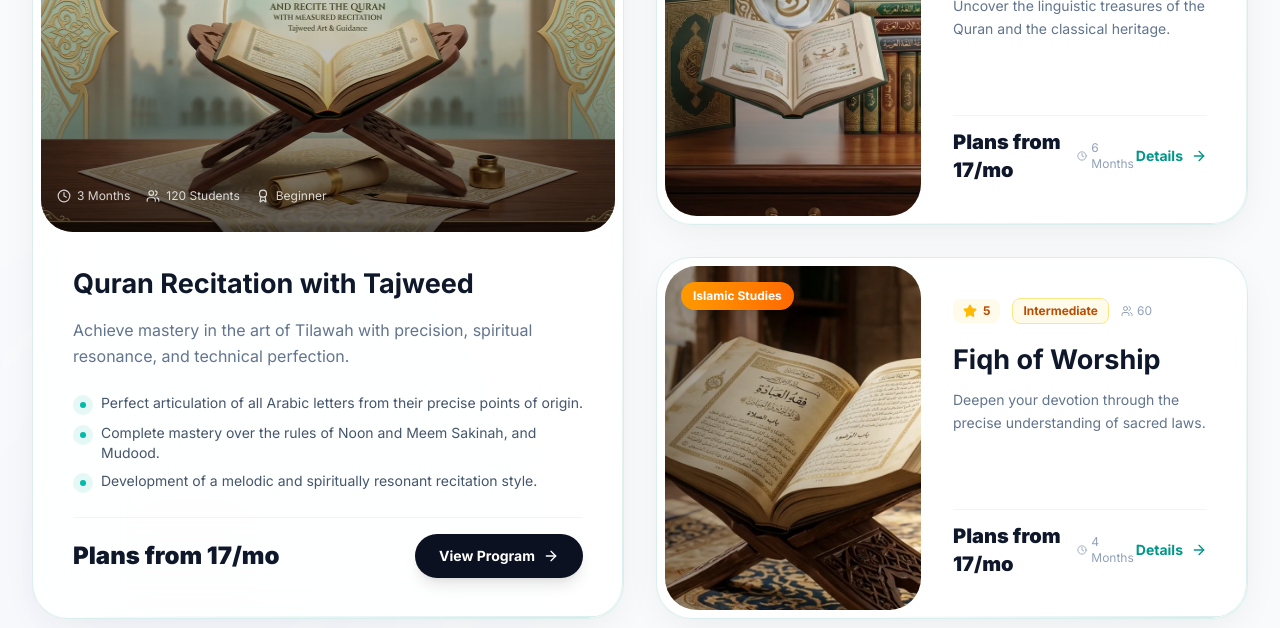
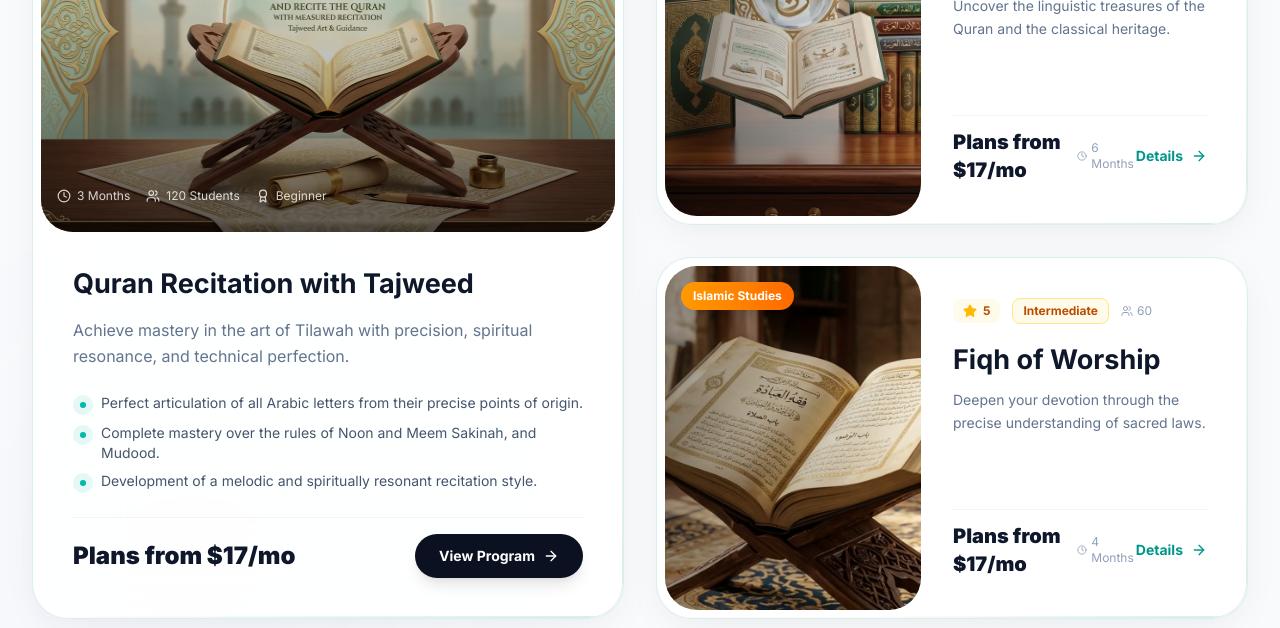
Before and after one commit to afaqalquranacdemy-stack/afaq-academy, a Next.js app: page /courses in a window 1280 px wide. Shown: the part 1320-1948 px from the top of the page. Built offline with nearby package versions, Linux system fonts and the light colour scheme; no server answers; a web font is replaced by a local one.

Commit message:
fix: display USD symbol in plan pricing

```diff
--- a/src/components/courses/FeaturedCourses.tsx
+++ b/src/components/courses/FeaturedCourses.tsx
@@ -168,7 +168,7 @@ export function FeaturedCourses() {
               {/* Footer */}
               <div className="flex items-center justify-between pt-4 border-t border-slate-100">
                 <div className="text-2xl font-black text-slate-900">
-                  {isRtl ? `يبدأ من ${startingMonthlyPrice}/شهرياً` : `Plans from ${startingMonthlyPrice}/mo`}
+                  {isRtl ? `يبدأ من $${startingMonthlyPrice}/شهرياً` : `Plans from $${startingMonthlyPrice}/mo`}
                 </div>
                 <Link
                   href={`/courses/${featured[0].slug}`}
@@ -256,7 +256,7 @@ export function FeaturedCourses() {
                 <div className="flex items-center justify-between pt-3 border-t border-slate-100">
                   <div className="flex items-center gap-3">
                     <span className="text-xl font-black text-slate-900">
-                      {isRtl ? `يبدأ من ${startingMonthlyPrice}/شهرياً` : `Plans from ${startingMonthlyPrice}/mo`}
+                      {isRtl ? `يبدأ من $${startingMonthlyPrice}/شهرياً` : `Plans from $${startingMonthlyPrice}/mo`}
                     </span>
                     <span className="text-xs text-slate-400 flex items-center gap-1">
                       <Clock className="w-3 h-3" />
```
